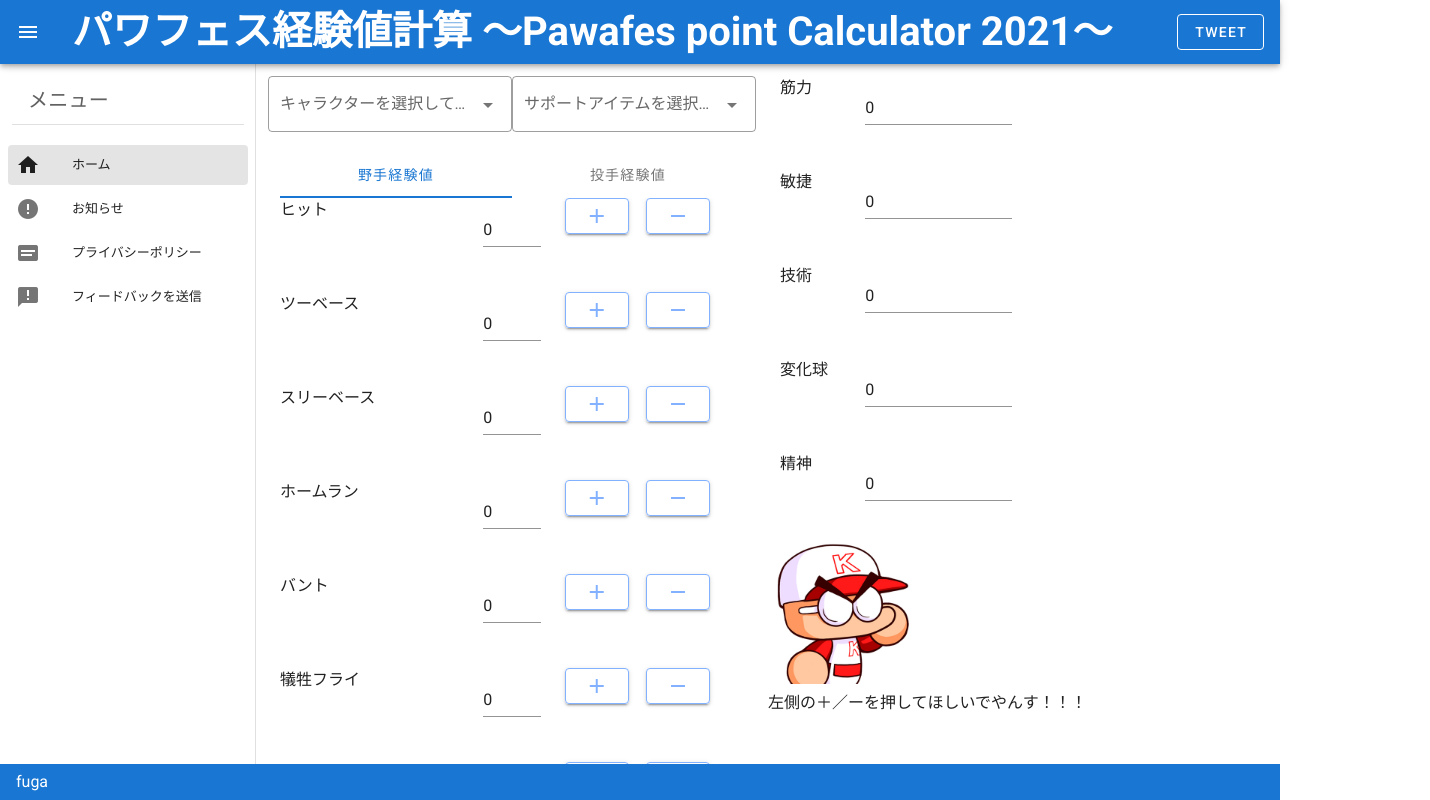
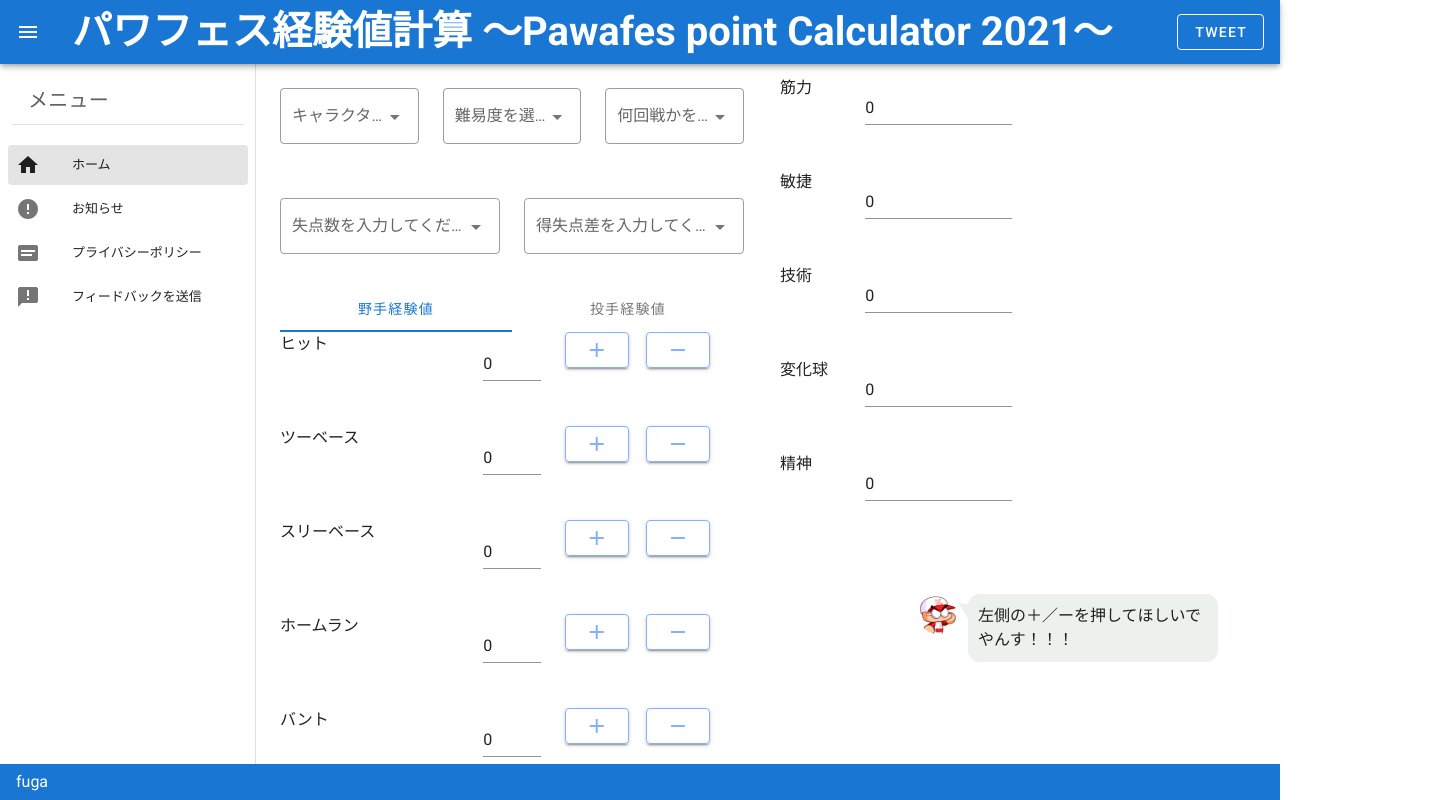
Before and after one commit to o-ga09/pawafes_calc_tool, a Vue app: page / in a window 1280 px wide. Shown: the top 800 px of the page, 1430 px wide, since content can reach past the window. Built offline with nearby package versions, Linux system fonts and the light colour scheme.

Commit message:
2022/1/30 UI追加

```diff
--- a/src/pages/Index.vue
+++ b/src/pages/Index.vue
@@ -4,8 +4,23 @@
             <v-col>
                 <v-container class="container1">
                     <v-row>
-                        <v-select :items="items_character" label="キャラクターを選択してください..." outlined v-model="selected_character"></v-select>
-                        <v-select :items="items_support" label="サポートアイテムを選択してください" outlined v-model="selected_support"></v-select>
+                        <v-col cols="8" sm="4">
+                            <v-select :items="items_character" label="キャラクターを選択してください" outlined v-model="selected_character"></v-select>
+                        </v-col>
+                        <v-col cols="8" sm="4">
+                             <v-select :items="items_support" label="難易度を選択してください" outlined v-model="selected_support"></v-select>
+                        </v-col>
+                        <v-col cols="8" sm="4">
+                            <v-select :items="num_of_tornament" label="何回戦かを選択してください" outlined v-model="selected_num_of_tornament"></v-select>
+                        </v-col>
+                    </v-row>
+                    <v-row>
+                        <v-col cols="8" sm="6">
+                            <v-select :items="lost_point" label="失点数を入力してください" outlined v-model="selected_lost_point"></v-select>
+                        </v-col>
+                        <v-col cols="8" sm="6">
+                             <v-select :items="goal_difference" label="得失点差を入力してください" outlined v-model="selected_goal_difference"></v-select>
+                        </v-col>
                     </v-row>
                         <v-tabs v-model="tab" grow>
                             <v-tab>野手経験値</v-tab>
@@ -143,7 +158,7 @@
                         </div>
                         <div class="chatting">
                             <div class="says">
-                                <p>左側の＋／ーを押してほしいでやんす！！！</p>
+                                <p>{{ yabes_message }}</p>
                             </div>
                         </div>
                     </div>
@@ -166,8 +181,12 @@
               tab: null,
               items_character: ['明星雪華','木場静香','七瀬はるか','緒川美羽','倉家凪','須神絵久','エミリ','神良美砂','嵐山美鈴','鴨川しぐれ','虹谷彩理','我間摩夕','姫野カレン','紺野美崎','黒沢愛','四条澄香'],
               items_support: ['ルーキーのお守り','達人のお守り','アイテムなし'],
+              num_of_tornament: ['1','2','3','4','final','boss'],
+              lost_point: ['-1','-2','-3','-4'],
+              goal_difference: ['-5','-4','-3','-2','-1','1','2','3','4','5','6','7','8','9','10'],
               selected_character: '',
               selected_support: '',
+              selected_num_of_tornament: '',
               count_hit: 0,
               count_twobase: 0,
               count_threebase: 0,
@@ -183,18 +202,23 @@
               count_gorowithbreakingball: 0,
               count_flywithbreakingball: 0,
               count_gettsu: 0,
-              goukei: {'筋力':0,'敏捷':0,'技術':0,'変化球':0,'精神':0}
+              goukei: {'筋力':0,'敏捷':0,'技術':0,'変化球':0,'精神':0},
+              yabes_message: '左側の＋／ーを押してほしいでやんす！！！'
           }),
           methods: {
             counter(action,key) {
-                if (this.selected == '') {
-                    alert("キャラクターを選択してください...");
+                if (this.selected == '' || this.selected_support == '' || this.selected_num_of_tornament == '') {
+                    alert("キャラクター/サポートアイテムを選択してください...");
+                    return
                 }
                 if (server_flg == 0) {
-                    axios.post("http://127.0.0.1:80/execute",{'helper':this.selected})
-                          .then(function(res) {
-                            storage.setItem('point_data',JSON.stringify(res.data));
-                          });
+                    axios.post("http://127.0.0.1:80/execute",
+                    {'helper':this.selected,
+                     'supportitem':this.selected_support,
+                    })
+                    .then(function(res) {
+                    storage.setItem('point_data',JSON.stringify(res.data));
+                    });
                     server_flg = 1;
                 }
 
@@ -458,4 +482,54 @@
     width: 0;
   }
 }
+
+.balloon6 {
+    position: relative;
+    top: 50px;
+    left: 150px;
+    width: 100%;
+    margin: 10px 0;
+    overflow: hidden;
+  }
+
+  .balloon6 .faceicon {
+    float: left;
+    margin-right: -50px;
+    width: 40px;
+  }
+
+  .balloon6 .faceicon img{
+    width: 100%;
+    height: auto;
+    border-radius: 50%;
+  }
+  .balloon6 .chatting {
+    width: 100%;
+    text-align: left;
+  }
+  .says {
+    display: inline-block;
+    position: relative;
+    margin: 0 0 0 50px;
+    padding: 10px;
+    max-width: 250px;
+    border-radius: 12px;
+    background: #edf1ee;
+  }
+
+  .says:after {
+    content: "";
+    display: inline-block;
+    position: absolute;
+    top: 3px;
+    left: -19px;
+    border: 8px solid transparent;
+    border-right: 18px solid #edf1ee;
+    -webkit-transform: rotate(35deg);
+    transform: rotate(35deg);
+  }
+  .says p {
+    margin: 0;
+    padding: 0;
+  }
 </style>
```
Also changed, not shown: 1 other file (tests, documents, lock files or other folders).
